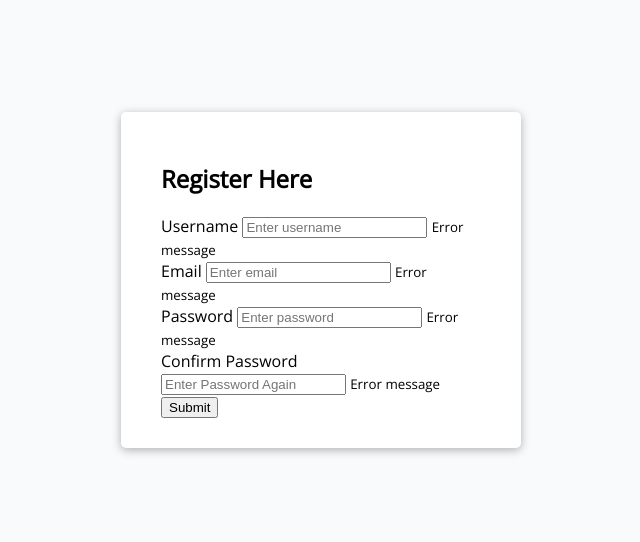
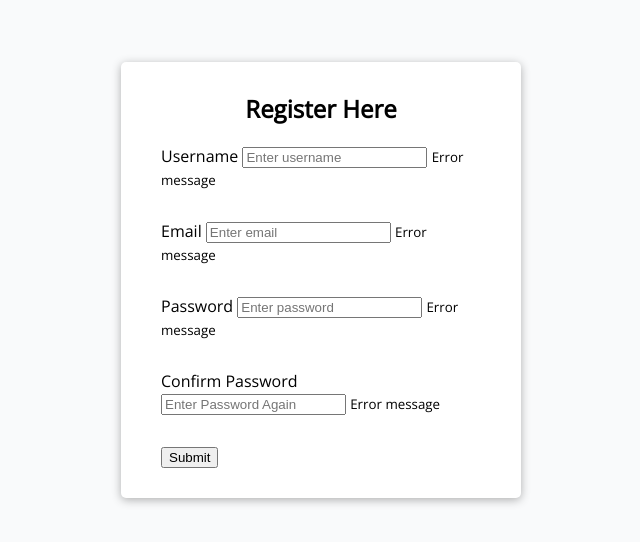
Before and after one commit to elenabaurkot/formValidator, a plain HTML site: page index.html in a window 1280 px wide. Shown: the part 120-662 px from the top of the page, without its empty margins (319-959 px from the left). Drawn offline with nearby package versions, Linux system fonts and the light colour scheme.

Commit message:
form control added

```diff
--- a/style.css
+++ b/style.css
@@ -21,6 +21,17 @@ body {
   width: 400px;
 }
 
+h2 {
+  text-align: center;
+  margin: 0 0 20px;
+}
+
 .form {
   padding: 30px 40px;
 }
+
+.form-control {
+  margin-bottom: 10px;
+  padding-bottom: 20px;
+  position: relative;
+}
```
